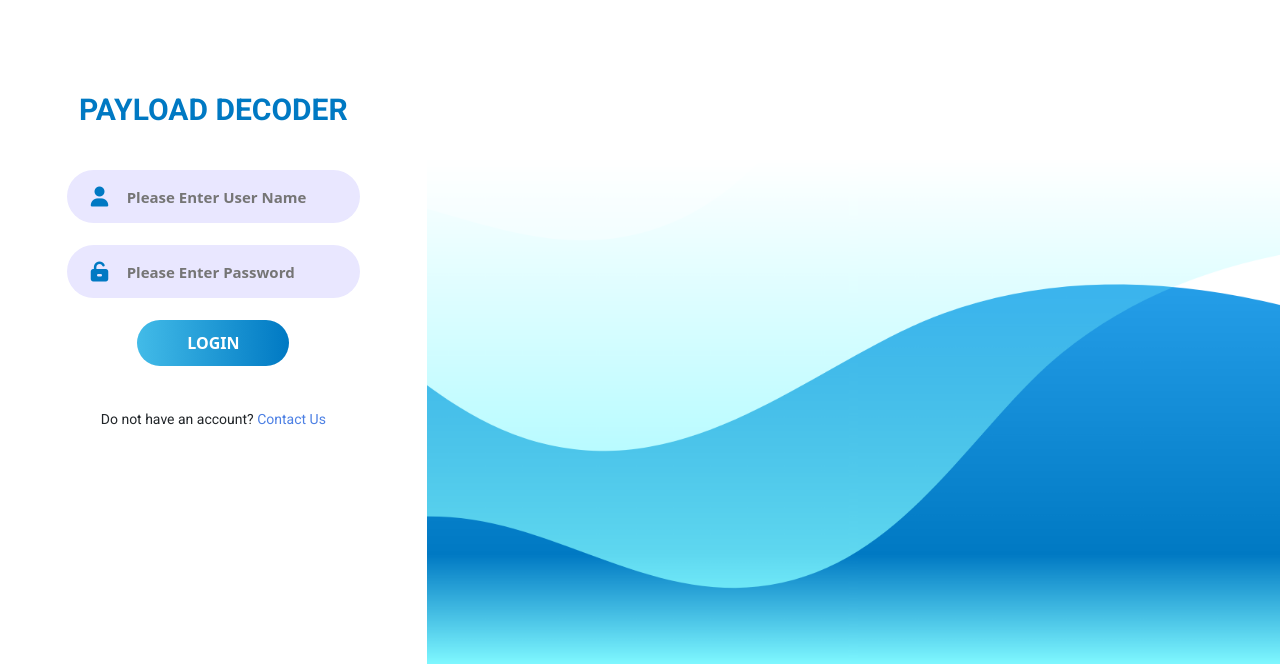
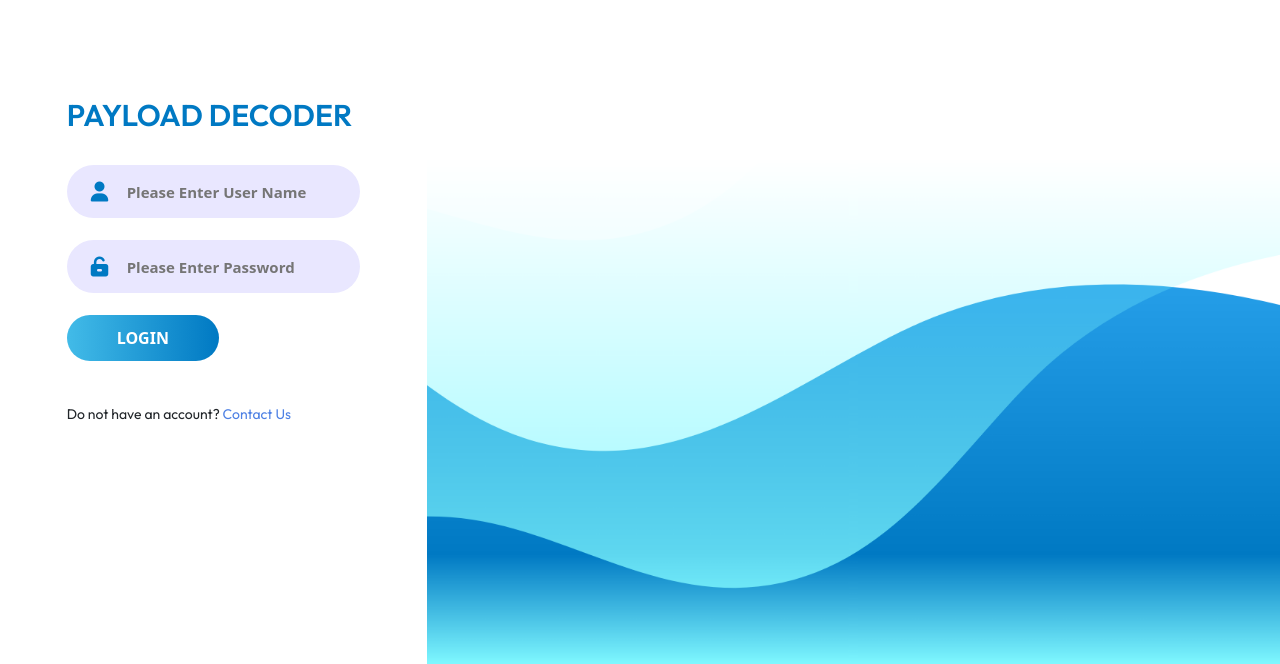
Before and after one commit to dineshkush/Lansitec, a plain HTML site: page index.html in a window 1280 px wide. Shown: the part 136-800 px from the top of the page. Drawn offline with nearby package versions, Linux system fonts and the light colour scheme; some icons are missing.

Commit message:
style change

```diff
--- a/index.css
+++ b/index.css
@@ -3,11 +3,11 @@ body, html {
     height: auto;
     width: 100%;
     height: 100%;
-    font-family: 'Roboto', sans-serif;
+    font-family: 'Outfit', sans-serif;
 }
 
 h1, h2, h3, h4, h5, h6, p, input {
-    font-family: 'Roboto', sans-serif;
+    font-family: 'Outfit', sans-serif;
 }
 
 h1 {
@@ -49,13 +49,13 @@ p {
 }
 .login_form .form_box {
 	width: 100%;
-	margin: 0 auto;
-	text-align: center;
+	/* margin: 0 auto; */
+	/* text-align: center; */
 }
 .form_box .login-title h1 {
 	color: #0079c3;
-	text-align: center;
-	margin-bottom: 40px;
+	/* text-align: center; */
+	margin-bottom: 30px;
 	text-transform: uppercase;
 }
 .form_box .form_group {
@@ -83,7 +83,7 @@ p {
 	color: #0079c3;
 }
 .form_btn button {
-	margin: 0 auto;
+	/* margin: 0 auto; */
 	display: inherit;
 	padding: 15px 50px;
 	border-radius: 30px;
--- a/index.html
+++ b/index.html
@@ -15,11 +15,14 @@
     <script src="./element.js"></script>
     <link rel="preconnect" href="https://fonts.googleapis.com">
     <link rel="preconnect" href="https://fonts.gstatic.com" crossorigin>
-    <link
+    <!-- <link
         href="https://fonts.googleapis.com/css2?family=Roboto:ital,wght@0,100;0,300;0,400;0,500;0,700;0,900;1,100;1,300;1,400;1,500;1,700;1,900&display=swap"
-        rel="stylesheet">
-        <link href="https://cdn.jsdelivr.net/npm/bootstrap@5.3.0/dist/css/bootstrap.min.css" rel="stylesheet" integrity="sha384-9ndCyUaIbzAi2FUVXJi0CjmCapSmO7SnpJef0486qhLnuZ2cdeRhO02iuK6FUUVM" crossorigin="anonymous">
-        <script src="https://cdn.jsdelivr.net/npm/bootstrap@5.3.0/dist/js/bootstrap.bundle.min.js" integrity="sha384-geWF76RCwLtnZ8qwWowPQNguL3RmwHVBC9FhGdlKrxdiJJigb/j/68SIy3Te4Bkz" crossorigin="anonymous"></script>
+        rel="stylesheet"> -->
+    <link rel="preconnect" href="https://fonts.googleapis.com">
+    <link rel="preconnect" href="https://fonts.gstatic.com" crossorigin>
+    <link href="https://fonts.googleapis.com/css2?family=Outfit:wght@100;200;300;400;500;600;700;800;900&display=swap" rel="stylesheet">
+    <link href="https://cdn.jsdelivr.net/npm/bootstrap@5.3.0/dist/css/bootstrap.min.css" rel="stylesheet" integrity="sha384-9ndCyUaIbzAi2FUVXJi0CjmCapSmO7SnpJef0486qhLnuZ2cdeRhO02iuK6FUUVM" crossorigin="anonymous">
+    <script src="https://cdn.jsdelivr.net/npm/bootstrap@5.3.0/dist/js/bootstrap.bundle.min.js" integrity="sha384-geWF76RCwLtnZ8qwWowPQNguL3RmwHVBC9FhGdlKrxdiJJigb/j/68SIy3Te4Bkz" crossorigin="anonymous"></script>
     <script>
         function getParam(paramName) {
             paramValue = "", isFound = !1;
@@ -53,7 +56,7 @@ crossorigin="anonymous"></script>
                         <div id="app" class="form_box">
                             <div class="bg-login">
                                 <div class="middle-box loginbox loginscreen bg-white loginPd">
-                                    <div class="login-title text-center">
+                                    <div class="login-title">
                                         <h1>Payload Decoder</h1>
                                         <!-- <hr style="width: 1.04rem; height: 5px; background: #0079C3; border: 0; margin-left: .5rem; margin-top: .2rem; margin-bottom: .3rem;"> -->
                                     </div>
```
